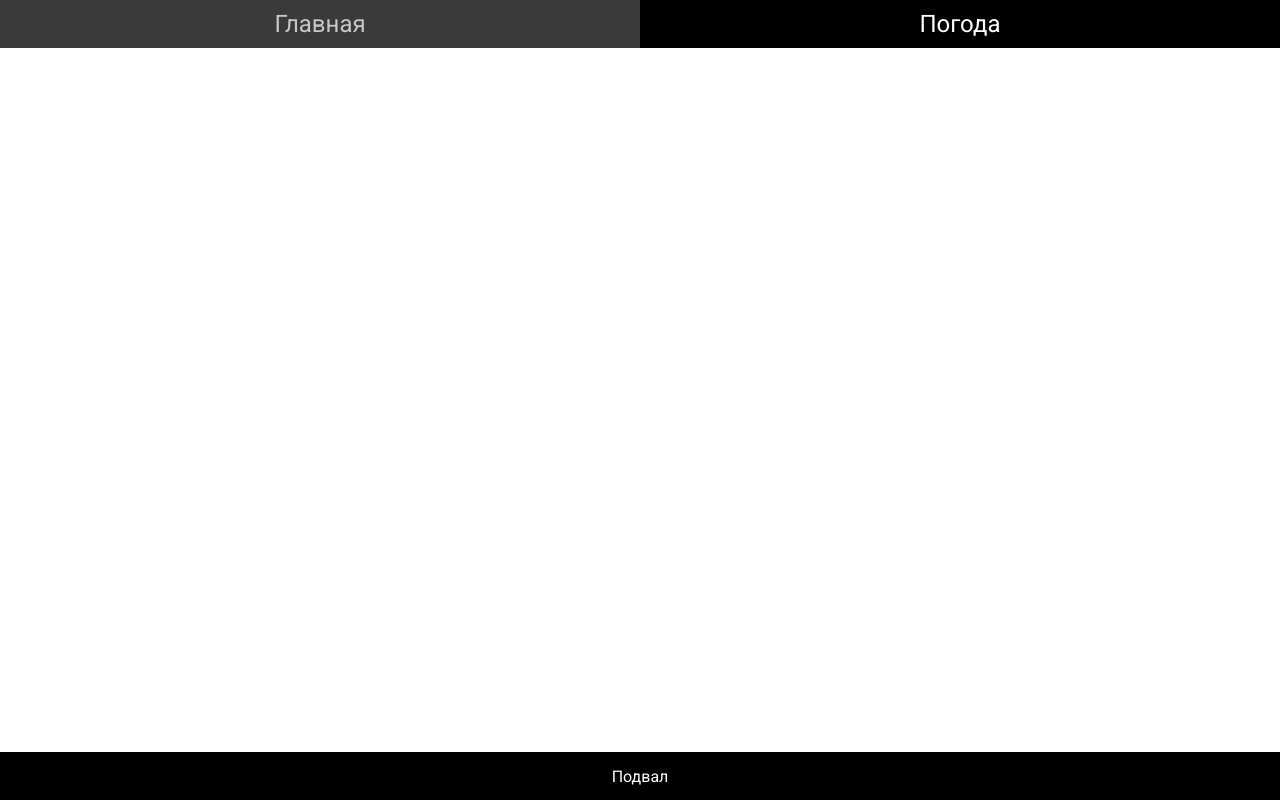
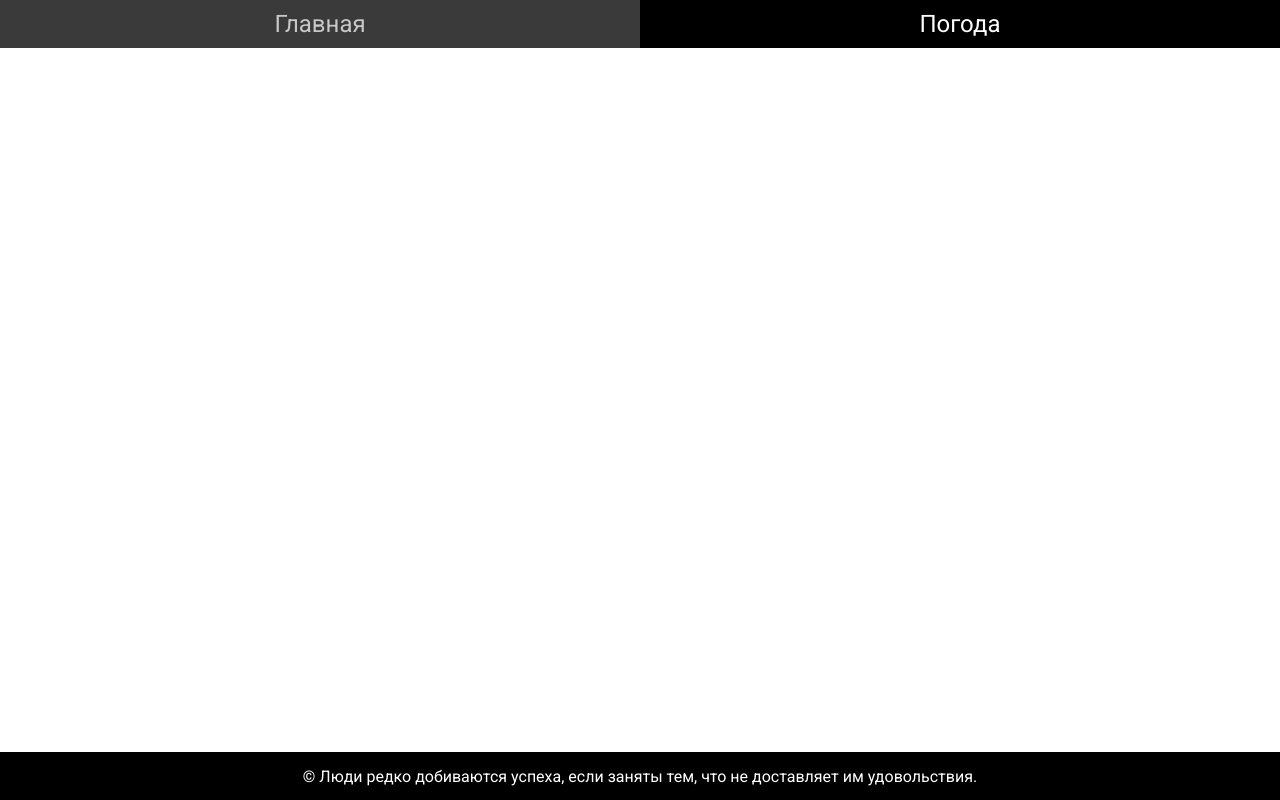
Before and after one commit to GrodMaster/react, a Next.js app: page / in a window 1280 px wide. Built offline with nearby package versions, Linux system fonts and the light colour scheme; a web font is replaced by a local one.

Commit message:
update footer

```diff
--- a/app/layout.tsx
+++ b/app/layout.tsx
@@ -20,7 +20,7 @@ export default function RootLayout({
         <section>
           <Navigation />
         {children}
-        <footer>Подвал</footer>
+        <footer>&copy; Люди редко добиваются успеха, если заняты тем, что не доставляет им удовольствия.</footer>
         </section>
       </body>
     </html>
```
